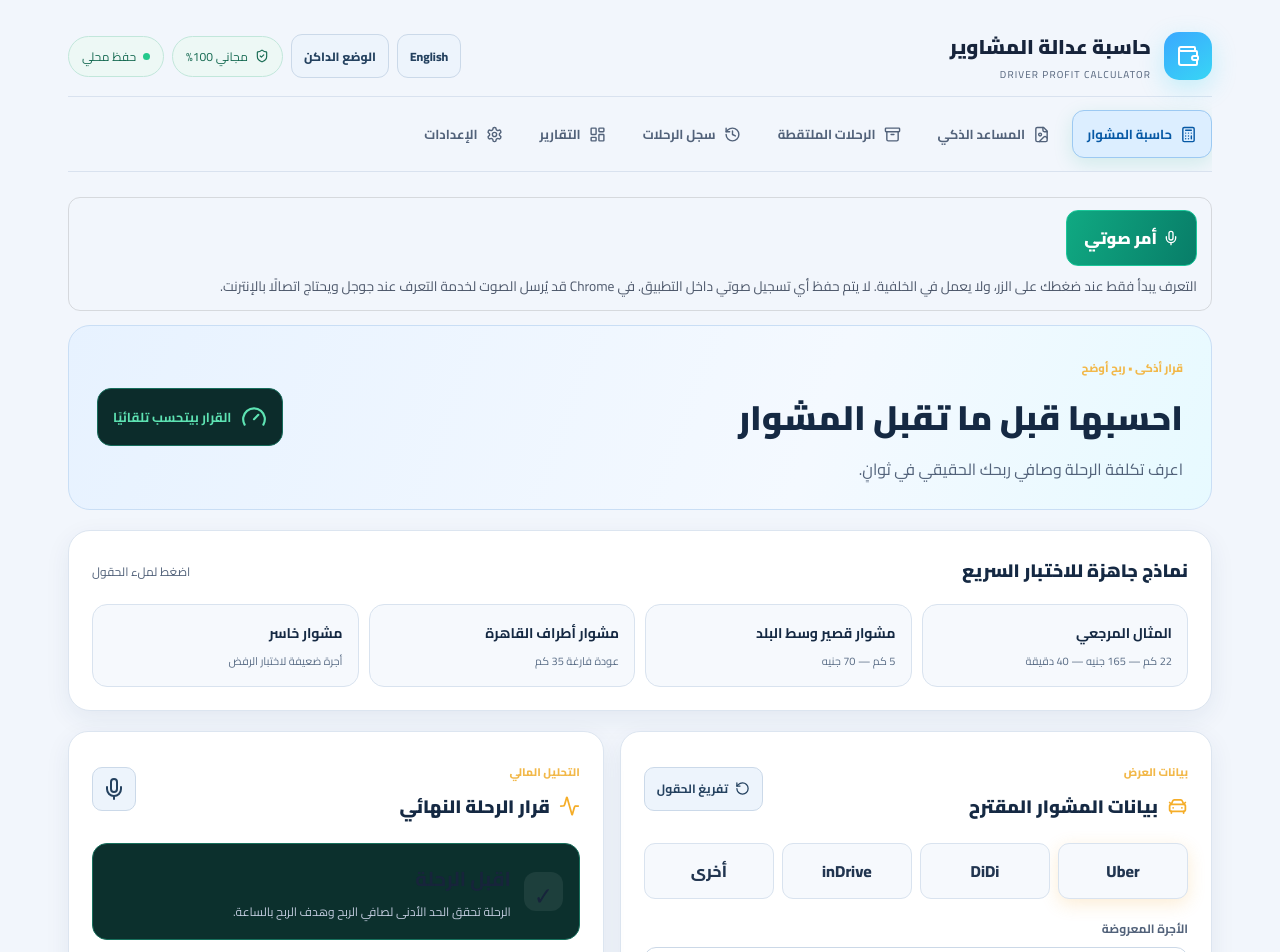
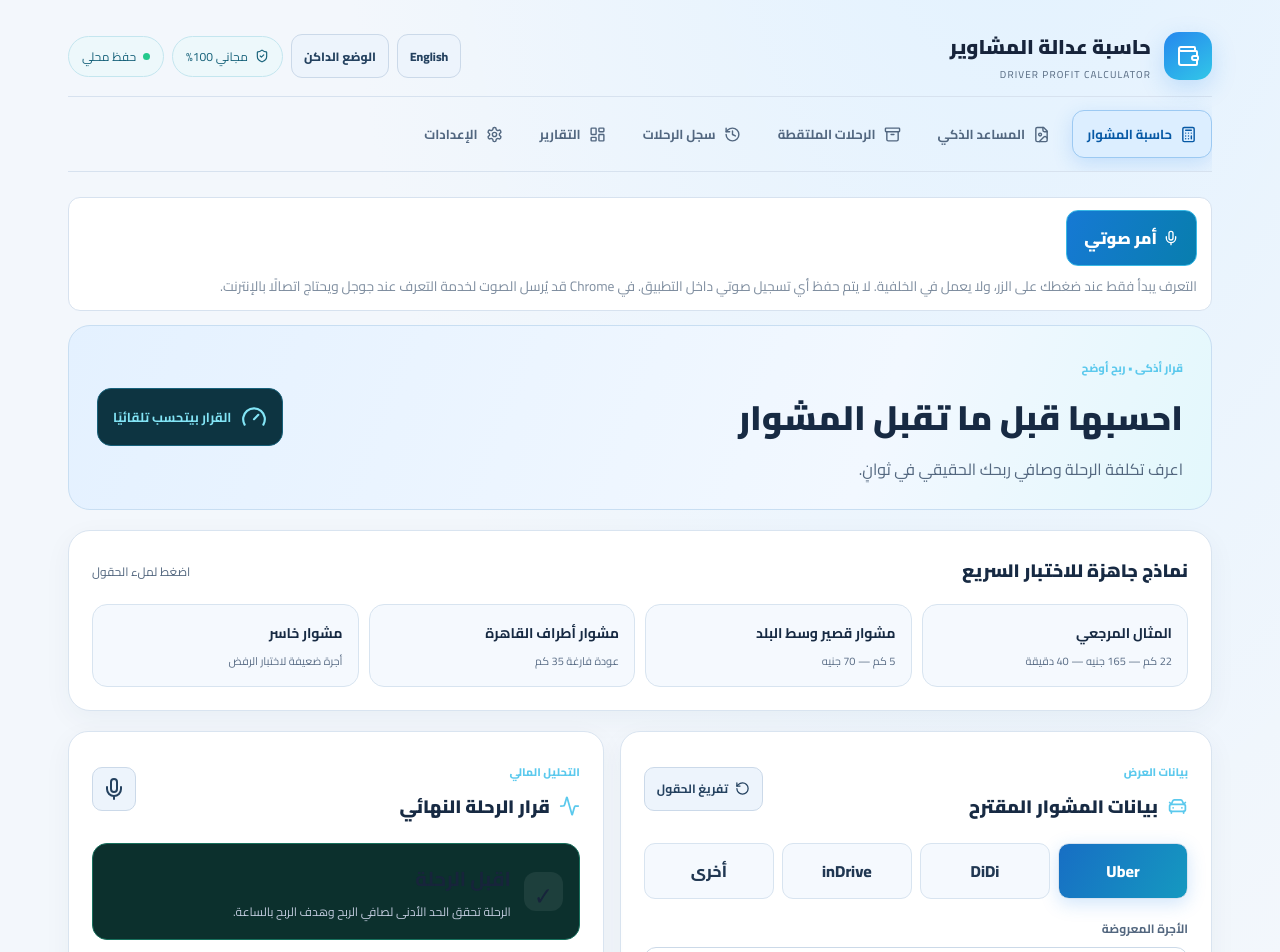
Before and after one commit to jom-design/driversch-profit-calculator, a React (Vite) app in the folder driversch-profit-calculator/: page / in a window 1280 px wide. Shown: the top 952 px of the page. Built offline with nearby package versions, Linux system fonts and the light colour scheme.

Commit message:
style: unify blue cyan design and light dark surfaces across app

```diff
--- a/driversch-profit-calculator/src/redesign.css
+++ b/driversch-profit-calculator/src/redesign.css
@@ -159,3 +159,95 @@ html[data-theme="light"] .metric strong{color:#1a304c}
 html[data-theme="light"] .toast{background:#fff;border-color:#b9cde4;color:#17243b}
 html[data-theme="light"] .free-tag,html[data-theme="light"] .local-tag{background:#edf8f5;border-color:#c2e7db;color:#176b53}
 @media(max-width:600px){.top-actions{gap:6px}.utility-btn{font-size:11px;padding:7px 9px}.top-actions .free-tag{display:none}}
+
+
+/* Cohesive blue/cyan product layer: calculator, assistant, inbox, voice and data views. */
+:root{
+  color-scheme:dark;
+  --brand:#2587ee;--brand-strong:#1268c5;--cyan:#32c7e8;
+  --surface-raised:#14233f;--surface-soft:#0d1930;--outline:#2a3d5d;
+  --text-primary:#edf5ff;--text-secondary:#a8bad3;
+  --success:#36c995;--warning:#f4bd58;--danger:#f07883;
+}
+body{background:radial-gradient(ellipse at 80% -20%,#17345d 0,transparent 46%),var(--bg-0);color:var(--text-primary)}
+.brand-icon{background:linear-gradient(145deg,var(--brand),var(--cyan));box-shadow:0 8px 24px #2587ee35}
+.nav button.active{background:linear-gradient(110deg,var(--brand-strong),#147fba);border-color:#4aa9f5;box-shadow:0 6px 20px #2587ee30}
+.hero{background:linear-gradient(110deg,#10294b,#12243f 68%,#103447);border-color:#2c5b85}
+.eyebrow,.panel-head h2 svg,.icon-btn{color:#5bc9ed}
+.hero-stat{background:#0d3441;border-color:#17617b;color:#83e5f6}
+.panel,.templates{background:linear-gradient(145deg,#12213b,#0d192e);border-color:#263b5b}
+.template{background:#0c1a30;border-color:#2a4262;text-align:start}
+.template:hover{border-color:#38bce4}
+.app-select button.selected{background:linear-gradient(120deg,#176ec4,#1599c0);color:#fff;border-color:#57c9ed;box-shadow:0 5px 18px #2587ee35}
+.input-wrap:focus-within,.field textarea:focus,.field select:focus{border-color:#3aa9f4;box-shadow:0 0 0 3px #2587ee20}
+.primary-btn{background:linear-gradient(110deg,#1679d4,#087eae);border-color:#39b9e5}
+.primary-btn:hover{filter:brightness(1.08)}
+.choice-row button.chosen{background:#12394c;border-color:#168eb7;color:#8be3f4}
+.profit-highlight{border-color:#1e82a9}
+.free-tag{color:#8ce3f0;background:#0d2c3a;border-color:#22546b}
+.local-tag{border-color:#2d5366}
+.utility-btn{border-color:#31577d;background:#132945;color:#e9f6ff}
+button:focus-visible,a:focus-visible,input:focus-visible,select:focus-visible,textarea:focus-visible,summary:focus-visible{outline:3px solid #4ab9f0;outline-offset:2px}
+html[dir="rtl"] .app-shell,html[dir="rtl"] .main{text-align:right}
+html[dir="ltr"] .app-shell,html[dir="ltr"] .main{text-align:left}
+html[dir="ltr"] .inbox-row{text-align:left}
+html[dir="rtl"] .inbox-row{text-align:right}
+html[dir="ltr"] .inbox-list,html[dir="ltr"] .inbox-detail{text-align:left}
+html[dir="rtl"] .inbox-list,html[dir="rtl"] .inbox-detail{text-align:right}
+html[dir="ltr"] .panel-head>div h2,html[dir="ltr"] .section-head h2,html[dir="ltr"] .section-head h3{justify-content:flex-start}
+html[dir="ltr"] .topbar,html[dir="ltr"] .nav,html[dir="ltr"] .top-actions{direction:ltr}
+html[dir="rtl"] .topbar,html[dir="rtl"] .nav,html[dir="rtl"] .top-actions{direction:rtl}
+html[dir="ltr"] .inbox-capture-actions,html[dir="ltr"] .inbox-review-head,html[dir="ltr"] .inbox-actions{direction:ltr}
+html[dir="rtl"] .inbox-capture-actions,html[dir="rtl"] .inbox-review-head,html[dir="rtl"] .inbox-actions{direction:rtl}
+html[dir="ltr"] .android-capture-heading,html[dir="ltr"] .android-capture-status,html[dir="ltr"] .android-capture-actions{direction:ltr}
+html[dir="rtl"] .android-capture-heading,html[dir="rtl"] .android-capture-status,html[dir="rtl"] .android-capture-actions{direction:rtl}
+.inbox-capture,.inbox-detail,.android-capture-panel,.voice-bar{background:var(--surface-soft);border-color:var(--outline);color:var(--text-primary)}
+.inbox-row,.inbox-input,.inbox-field select,.inbox-source pre,.inbox-capture textarea{background:#09172b;border-color:var(--outline);color:var(--text-primary)}
+.inbox-row.is-selected{background:#12304d;border-color:#359fe0}
+.inbox-field>span,.inbox-capture>label{color:var(--text-secondary)}
+.inbox-native-note{background:#12233c;border-color:#2a4568;color:var(--text-secondary)}
+.voice-bar{border-color:var(--outline)}
+.voice-note,.android-capture-heading p,.android-capture-note,.android-capture-panel small{color:var(--text-secondary)}
+.status-needs-review,.status-parse-error{background:#45361b;color:#ffda88}
+.status-confirmed{background:#103c36;color:#83e7c5}
+.status-rejected,.status-dismissed{background:#432630;color:#ffabb5}
+.status-parsed{background:#183c5d;color:#a9dcff}
+@media(min-width:900px){.work-grid{grid-template-columns:minmax(0,1.05fr) minmax(0,.95fr)}}
+@media(max-width:600px){.app-shell{padding-inline:12px}.hero{padding:18px;align-items:flex-start;flex-direction:column}.hero-stat{width:100%}.panel,.templates{padding:16px;border-radius:16px}.top-actions{justify-content:flex-start}.nav{gap:5px}.nav button{padding:9px 11px}}
+@media(max-width:380px){.brand strong{font-size:16px}.utility-btn{font-size:10px;padding:6px 8px}.panel,.templates{padding:13px}.app-select button,.choice-row button{font-size:11px;padding-inline:3px}}
+@media(orientation:landscape) and (max-height:520px){.hero{padding:12px 16px;margin-bottom:12px}.hero h1{font-size:22px}.main{padding-top:12px}.nav{padding:7px 0}}
+html[data-theme="light"]{
+  color-scheme:light;--bg-0:#f3f7fc;--bg-1:#eaf1fa;--surface:#fff;--surface-2:#f6f9fd;
+  --line:#d6e1ee;--text:#172a43;--muted:#53677f;--text-primary:#172a43;--text-secondary:#526780;
+  --surface-raised:#fff;--surface-soft:#f7faff;--outline:#d5e1ef;
+}
+html[data-theme="light"] body{background:radial-gradient(ellipse at 80% -20%,#e0f1ff 0,transparent 48%),#f3f7fc;color:#172a43}
+html[data-theme="light"] .topbar,html[data-theme="light"] .nav,html[data-theme="light"] footer{border-color:#d7e2ef}
+html[data-theme="light"] .brand small,html[data-theme="light"] .section-head span,html[data-theme="light"] .panel-head p,html[data-theme="light"] .field>span,html[data-theme="light"] .formula-note,html[data-theme="light"] footer{color:#53677f}
+html[data-theme="light"] .hero{background:linear-gradient(110deg,#e4f1ff,#f2f8ff 70%,#e3f8fc);border-color:#c8def2}
+html[data-theme="light"] .hero h1,html[data-theme="light"] .section-head h2,html[data-theme="light"] .section-head h3,html[data-theme="light"] .panel-head h2,html[data-theme="light"] .template strong,html[data-theme="light"] .empty-state strong{color:#172a43}
+html[data-theme="light"] .hero p{color:#53677f}
+html[data-theme="light"] .panel,html[data-theme="light"] .templates{background:#fff;border-color:#d9e4f0;box-shadow:0 8px 28px #18395d0c}
+html[data-theme="light"] .template,html[data-theme="light"] .app-select button,html[data-theme="light"] .choice-row button,html[data-theme="light"] .metric,html[data-theme="light"] .profit-highlight{background:#f5f9fe;border-color:#d8e4f0;color:#203752}
+html[data-theme="light"] .app-select button.selected{background:linear-gradient(120deg,#176ec4,#1599c0);color:#fff}
+html[data-theme="light"] .input-wrap,html[data-theme="light"] .field textarea,html[data-theme="light"] .field select{background:#fff;border-color:#cbd9e8;color:#172a43}
+html[data-theme="light"] .input-wrap input{color:#172a43}
+html[data-theme="light"] .nav button{color:#526780}
+html[data-theme="light"] .nav button.active{background:#dceeff;color:#0759a5;border-color:#9cc9f2}
+html[data-theme="light"] .subtle-btn,html[data-theme="light"] .icon-btn,html[data-theme="light"] .utility-btn{background:#edf4fc;border-color:#cbd9e9;color:#24415f}
+html[data-theme="light"] .free-tag,html[data-theme="light"] .local-tag{background:#edf8fb;border-color:#c4e6ef;color:#17627a}
+html[data-theme="light"] .toast{background:#fff;border-color:#b9cde4;color:#172a43}
+html[data-theme="light"] .inbox-capture,html[data-theme="light"] .inbox-detail,html[data-theme="light"] .android-capture-panel,html[data-theme="light"] .voice-bar{background:#fff;border-color:#d7e2ef;color:#172a43}
+html[data-theme="light"] .inbox-row,html[data-theme="light"] .inbox-input,html[data-theme="light"] .inbox-field select,html[data-theme="light"] .inbox-source pre,html[data-theme="light"] .inbox-capture textarea{background:#f7faff;border-color:#d3dfec;color:#172a43}
+html[data-theme="light"] .inbox-row.is-selected{background:#e9f4ff;border-color:#79b8eb}
+html[data-theme="light"] .inbox-field>span,html[data-theme="light"] .inbox-capture>label,html[data-theme="light"] .inbox-native-note{color:#425a74}
+html[data-theme="light"] .inbox-native-note{background:#f0f6fc;border-color:#d4e0ed}
+html[data-theme="light"] .android-capture-heading p,html[data-theme="light"] .android-capture-note,html[data-theme="light"] .android-capture-panel small,html[data-theme="light"] .voice-note{color:#53677f}
+html[data-theme="light"] .inbox-hint{color:#60748c}
+html[data-theme="light"] .inbox-hint strong{color:#203752}
+html[data-theme="light"] .inbox-status{background:#eaf0f7;color:#435a73}
+html[data-theme="light"] .status-needs-review,html[data-theme="light"] .status-parse-error{background:#fff3d8;color:#83530b}
+html[data-theme="light"] .status-confirmed{background:#dcf7eb;color:#176b4c}
+html[data-theme="light"] .status-rejected,html[data-theme="light"] .status-dismissed{background:#ffe6e9;color:#9b3143}
+html[data-theme="light"] .status-parsed{background:#e0f1ff;color:#175d91}
+html[data-theme="light"] .inbox-warning{background:#fff6df;color:#79510e;border-color:#ecd49c}
```
